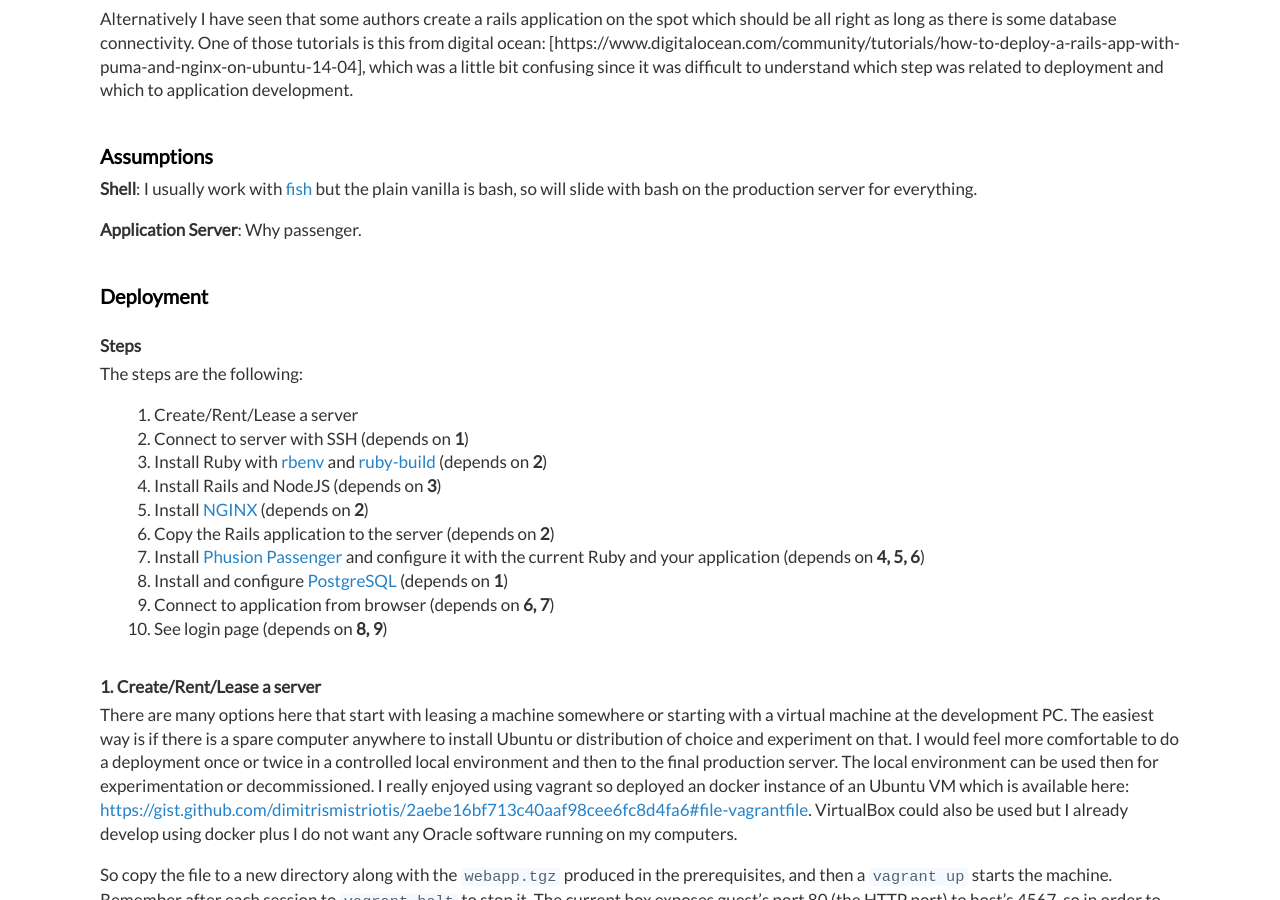
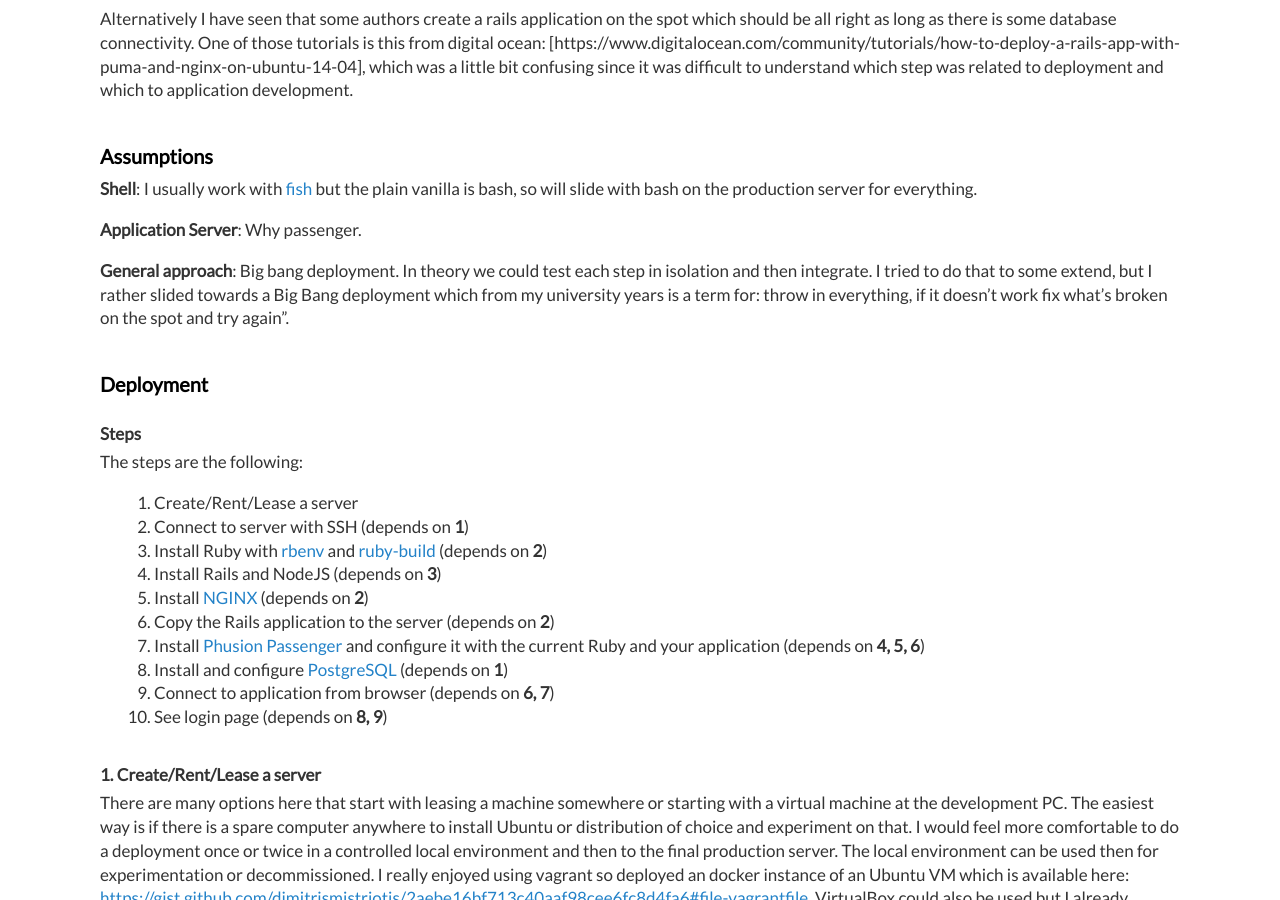
Before and after one commit to dimitrismistriotis/dimitrismistriotis.github.io, a Jekyll site: the page built from _posts/2017-01-07-deploy_rails.md, in a window 1280 px wide and 900 px high, scrolled down 1236 px. Built offline with Jekyll 4.4.1, drawn with Linux system fonts in a browser that asks for light colours.

Commit message:
Approach

```diff
--- a/_posts/2017-01-07-deploy_rails.md
+++ b/_posts/2017-01-07-deploy_rails.md
@@ -86,6 +86,12 @@
 everything.
 
 **Application Server**: Why passenger.
+
+**General approach**: Big bang deployment. In theory we could test each step in
+isolation and then integrate. I tried to do that to some extend, but I rather
+slided towards a Big Bang deployment which from my university years is a term
+for: throw in everything, if it doesn't work fix what's broken on the spot and
+try again".
 
 ## Deployment
 
```
